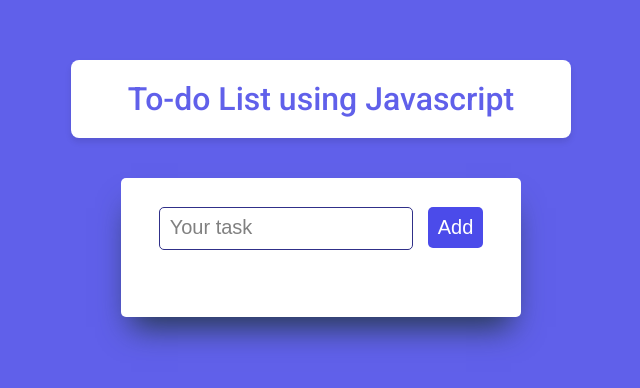
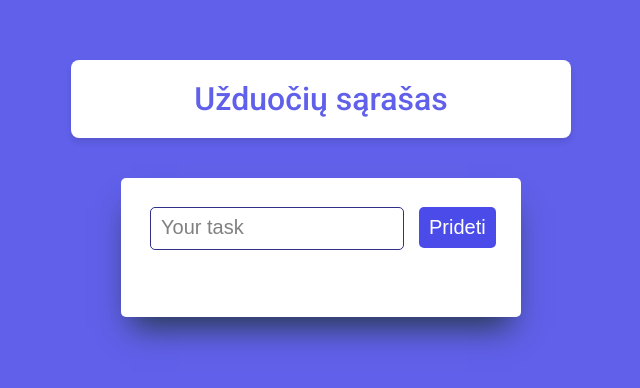
Before and after one commit to terasfly/to-do-list, a plain HTML site: page index.html in a window 1280 px wide. Shown: the part 312-700 px from the top of the page, without its empty margins (319-959 px from the left). Drawn offline with Linux system fonts and the light colour scheme.

Commit message:
Update index.html

```diff
--- a/index.html
+++ b/index.html
@@ -14,7 +14,7 @@
 <body>
 
     <div class="container">
-        <h1 class="title">To-do List using Javascript</h1>
+        <h1 class="title">Užduočių sąrašas</h1>
         <div class="alert">
             <!-- <p class="alert-text">Please enter your task!!</p> -->
         </div>
@@ -23,7 +23,7 @@
             <div class="task-box">
 
                 <input type="text" name="name" placeholder="Your task" id="your-task">
-                <button type="button" class="task-box__button button-add" id="task-button">Add</button>
+                <button type="button" class="task-box__button button-add" id="task-button">Prideti</button>
 
             </div>
             <div class="tasks-boxes">
```
